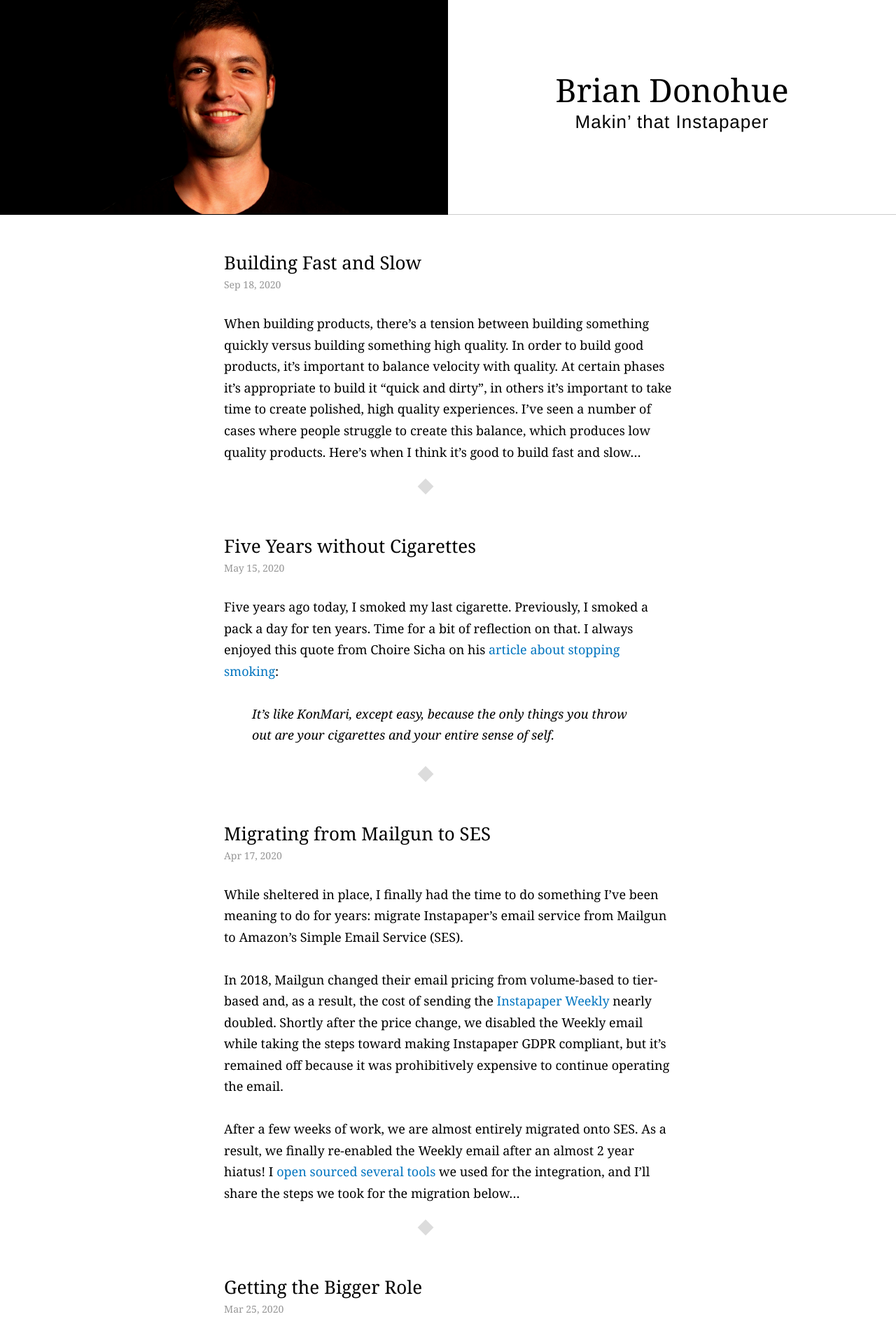
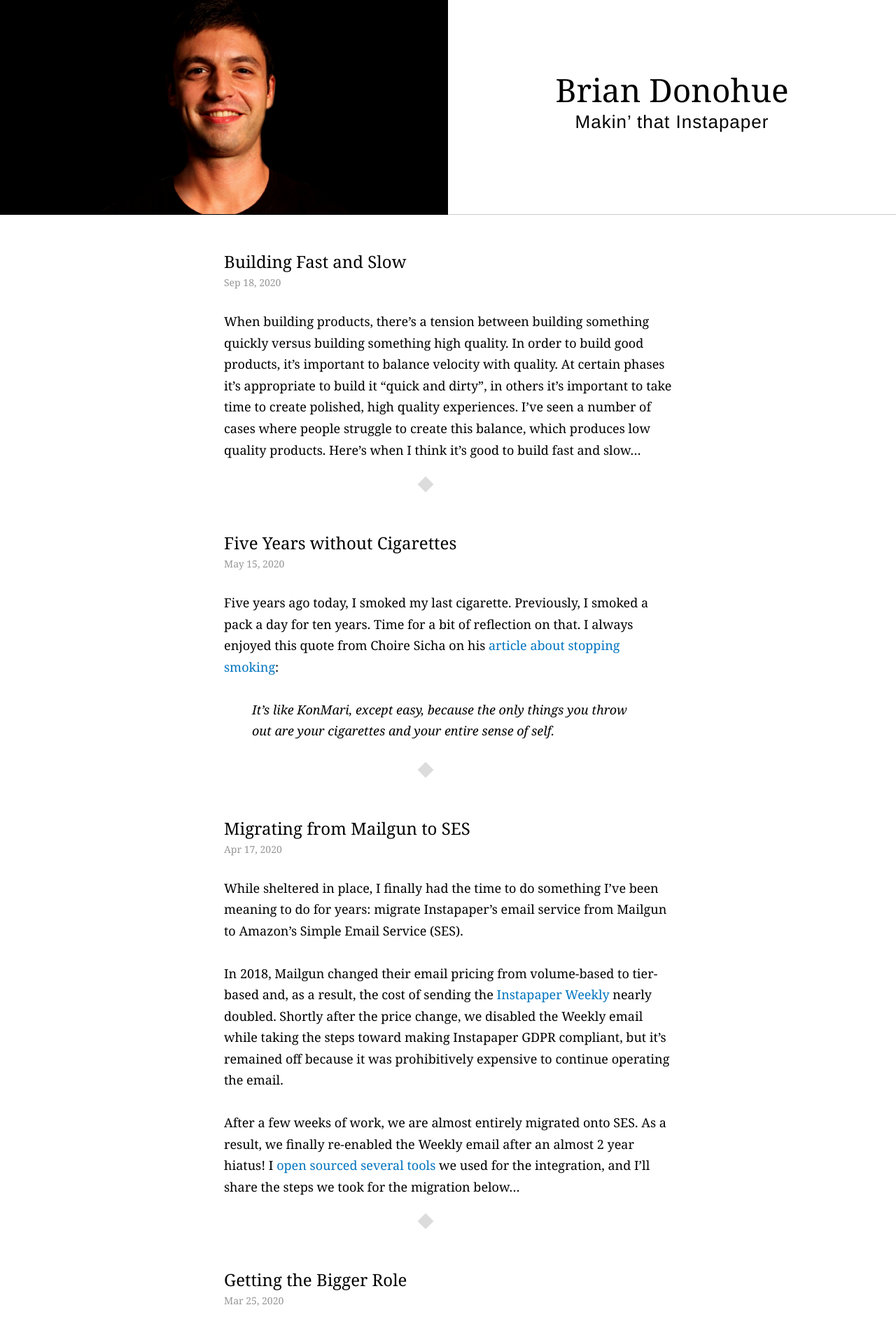
Before and after one commit to Donohue/donohue.github.io, a Jekyll site: the page built from index.md, in a window 1280 px wide. Shown: the top 1905 px of the page at 70% size. Built offline with Jekyll 4.4.1, drawn with Linux system fonts in a browser that asks for light colours; some web fonts are replaced; comment, search, counter and statistics services are not loaded.

Commit message:
Tweak h3 font size
Signed-off-by: Brian Donohue <brian@team.instapaper.com>

```diff
--- a/css/main.css
+++ b/css/main.css
@@ -61,7 +61,7 @@ h2 {
 }
 
 h3 {
-    font-size: 26px;
+    font-size: 24px;
     margin-bottom: 2px;
     font-weight: normal;
 }
```
